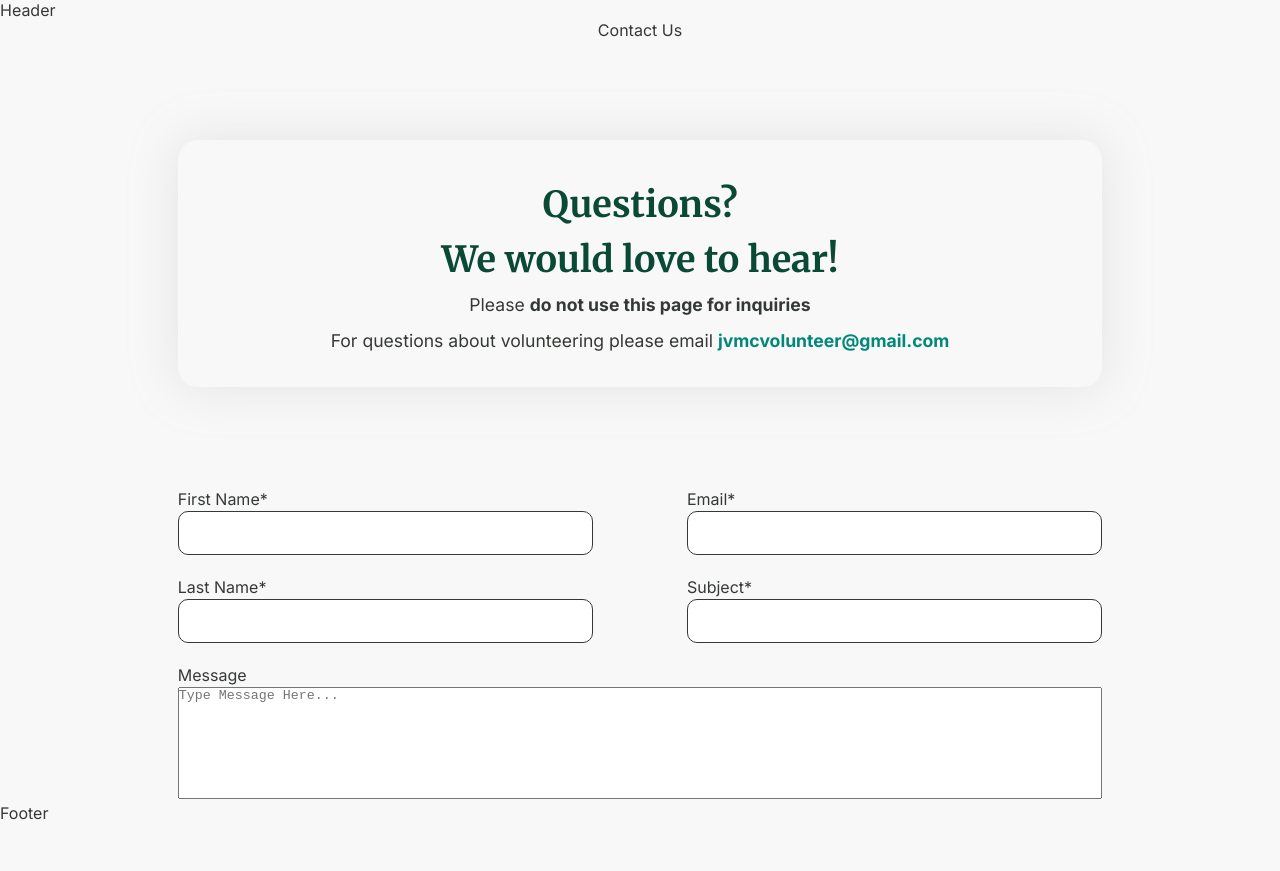
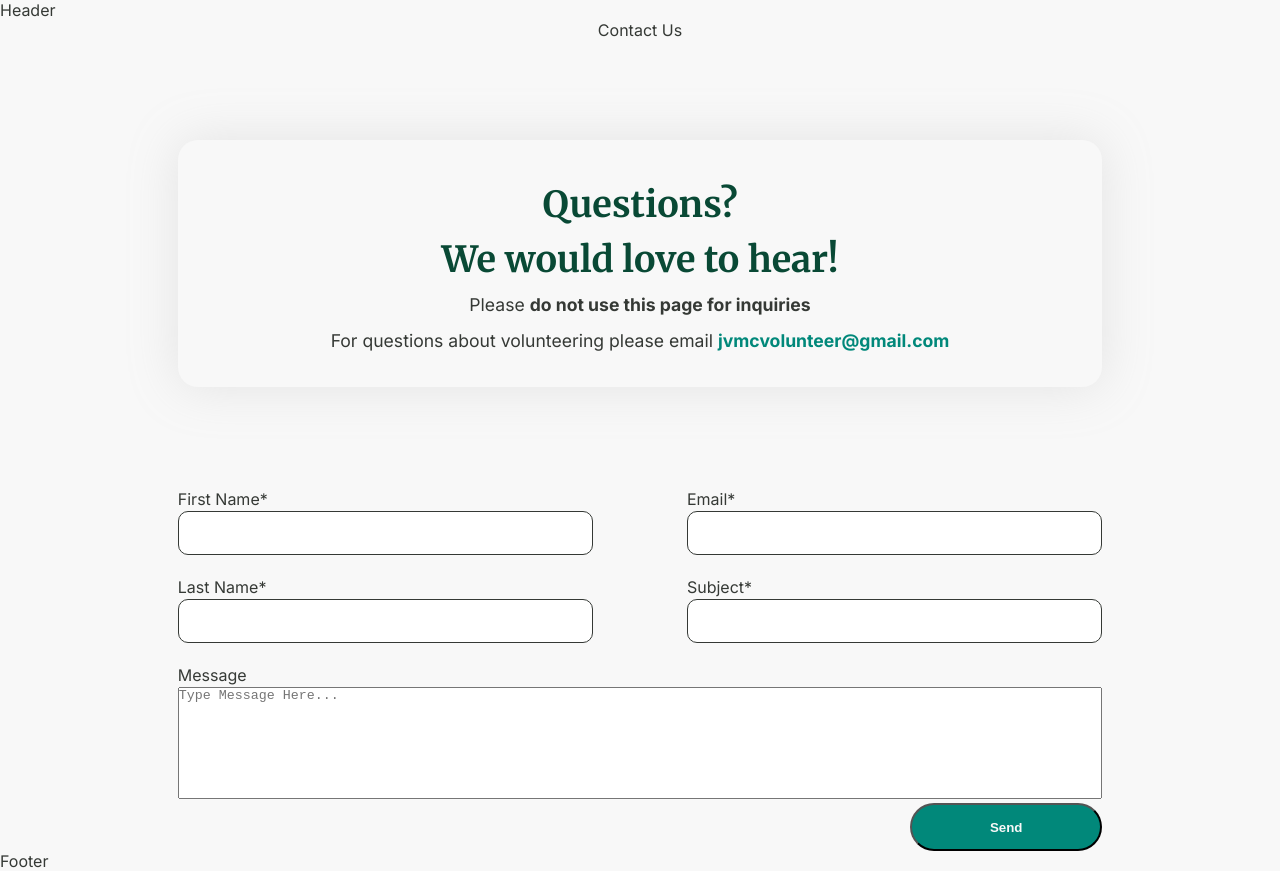
Before and after one commit to include-davis/jvmc, a Next.js app: page /contact-us in a window 1280 px wide. Before the commit the page ends 823 px from the top, so only its background shows below. Built offline with nearby package versions, Linux system fonts and the light colour scheme.

Commit message:
Add initial send button

```diff
--- a/app/(pages)/contact-us/page.jsx
+++ b/app/(pages)/contact-us/page.jsx
@@ -93,6 +93,11 @@ export default function ContactUs() {
                   onChange={(e) => setMessage(e.target.value)}
                 />
             </div>
+            <div className={styles.buttonArea}>
+              <button type="submit" className="btn">
+                Send
+              </button>
+            </div>
           </form>
         </div>
       </main>
--- a/app/(pages)/contact-us/page.module.scss
+++ b/app/(pages)/contact-us/page.module.scss
@@ -93,3 +93,9 @@
     min-height: 112px;
     width: 100%;
 }
+
+.buttonArea {
+    display: flex;
+    flex-direction: row-reverse;
+    width: 100%;
+}
```
